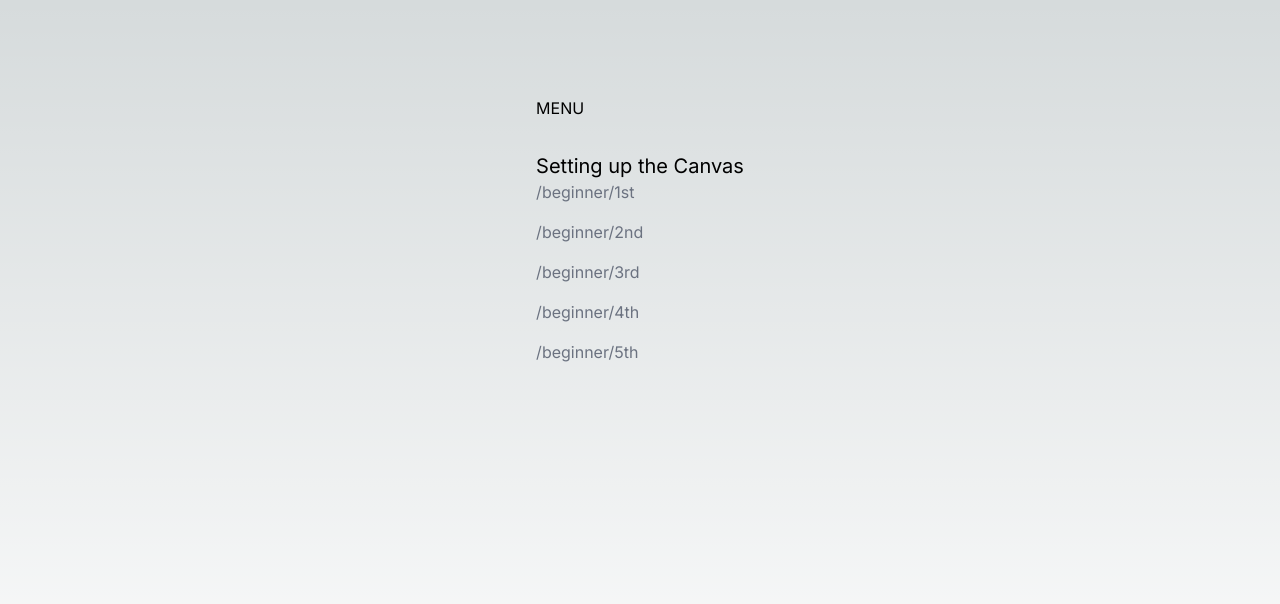
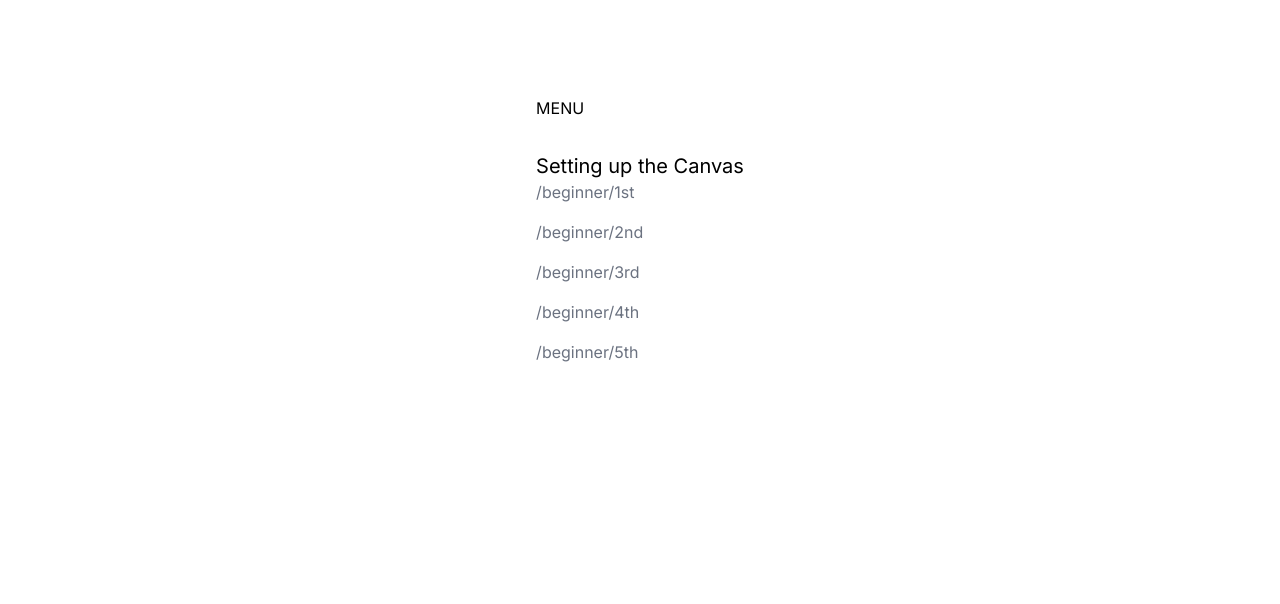
Before and after one commit to yyamazaki1732/r3f-practice, a Next.js app: page / in a window 1280 px wide. Shown: the top 604 px of the page. Built offline with nearby package versions, Linux system fonts and the light colour scheme.

Commit message:
remove: default global style

```diff
--- a/src/app/globals.css
+++ b/src/app/globals.css
@@ -2,32 +2,5 @@
 @tailwind components;
 @tailwind utilities;
 
-:root {
-  --foreground-rgb: 0, 0, 0;
-  --background-start-rgb: 214, 219, 220;
-  --background-end-rgb: 255, 255, 255;
+body {
 }
-
-@media (prefers-color-scheme: dark) {
-  :root {
-    --foreground-rgb: 255, 255, 255;
-    --background-start-rgb: 0, 0, 0;
-    --background-end-rgb: 0, 0, 0;
-  }
-}
-
-body {
-  color: rgb(var(--foreground-rgb));
-  background: linear-gradient(
-      to bottom,
-      transparent,
-      rgb(var(--background-end-rgb))
-    )
-    rgb(var(--background-start-rgb));
-}
-
-@layer utilities {
-  .text-balance {
-    text-wrap: balance;
-  }
-}
```
